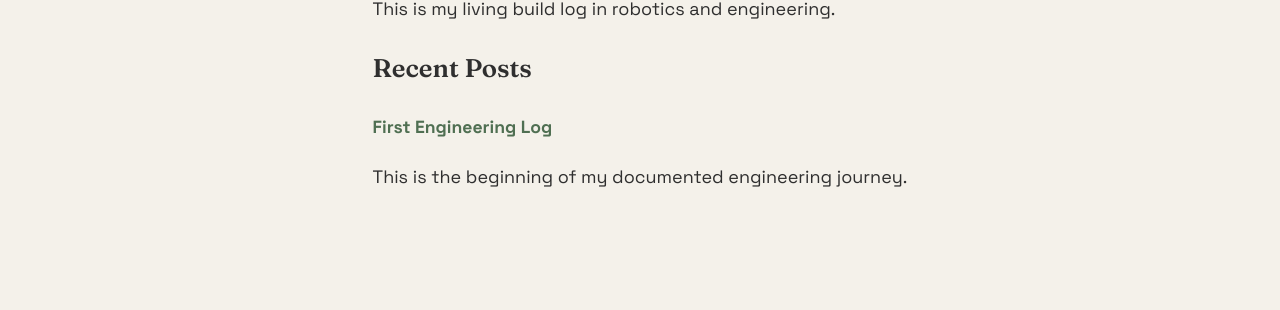
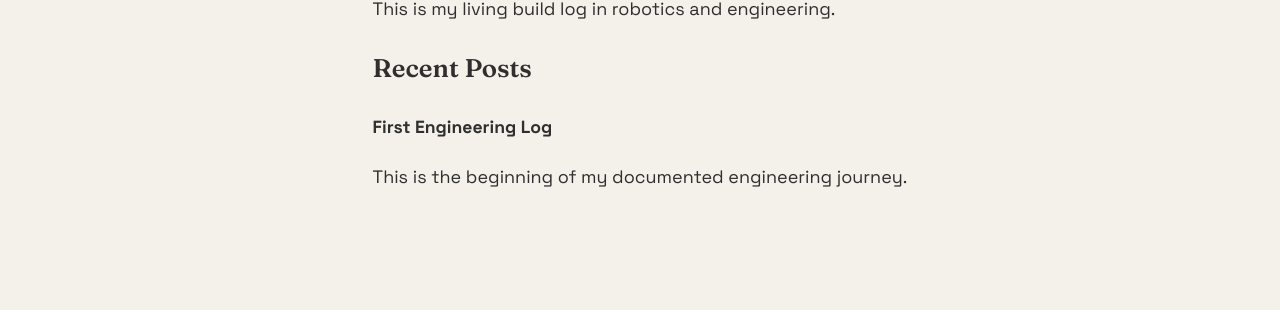
Before and after one commit to aryaveeragarwal/aryaveeragarwal.github.io, a Jekyll site: the page built from index.md, in a window 1280 px wide. Shown: the part 270-580 px from the top of the page. Built offline with Jekyll 4.4.1, drawn with Linux system fonts in a browser that asks for light colours.

Commit message:
Update style.css

```diff
--- a/assets/style.css
+++ b/assets/style.css
@@ -159,17 +159,16 @@ h3 {
 /* =======================================================
    LINKS
 ======================================================= */
-
+/* Default links inherit text color */
 a {
-  color: var(--accent);
+  color: inherit;
   text-decoration: none;
 }
 
-/* Only content links underline */
+/* Content links underline on hover */
 main a:hover {
   text-decoration: underline;
 }
-
 /* =======================================================
    FOOTER
 ======================================================= */
```
